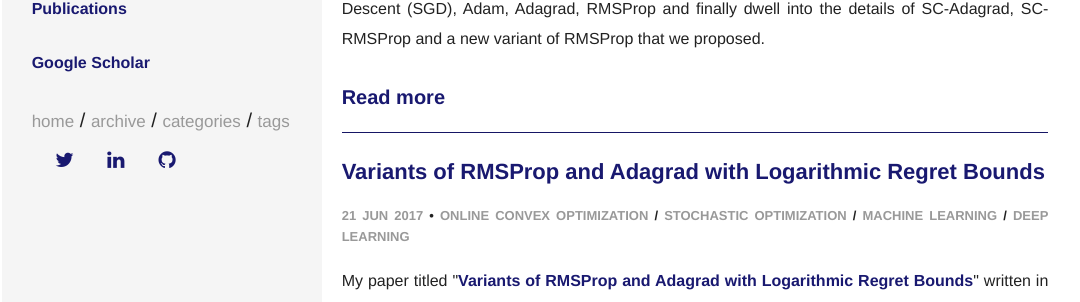
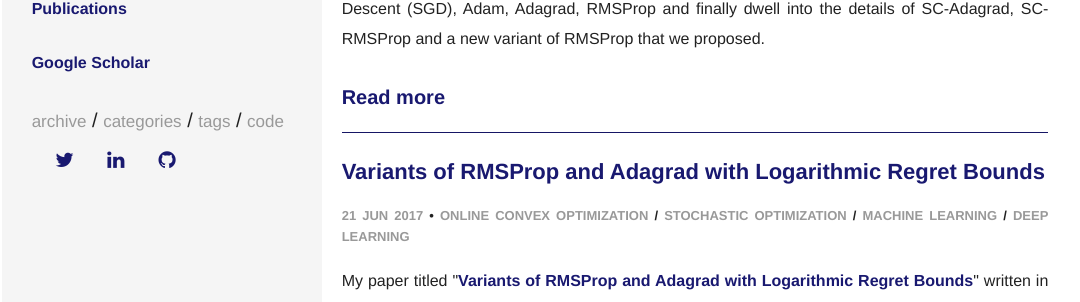
Before and after one commit to mmahesh/mmahesh.github.io, a Jekyll site: the page built from index.html, in a window 1280 px wide. Shown: the part 278-580 px from the top of the page, without its empty margins (135-1215 px from the left). Built offline with Jekyll 4.4.1, drawn with Linux system fonts in a browser that asks for light colours; formulas are drawn with MathJax 3.

Commit message:
changes to sidebar

```diff
--- a/_includes/sidebar.html
+++ b/_includes/sidebar.html
@@ -23,14 +23,14 @@
 
   <nav class="nav">
     <ul class="nav-list">
-      <li class="nav-item">
-        <a href="{{ site.url }}/">home</a>
-      </li>
       {% for page in site.pages %} {% if page.title %}
       <li class="nav-item">
         <a href="{{ site.url }}{{ page.url }}">{{ page.title }}</a>
       </li>
       {% endif %} {% endfor %}
+      <li class="nav-item">
+        <a href="https://github.com/mmahesh" target="_blank">code</a>
+      </li>
     </ul>
   </nav>
 
```
Also changed, not shown: 2 other files.
